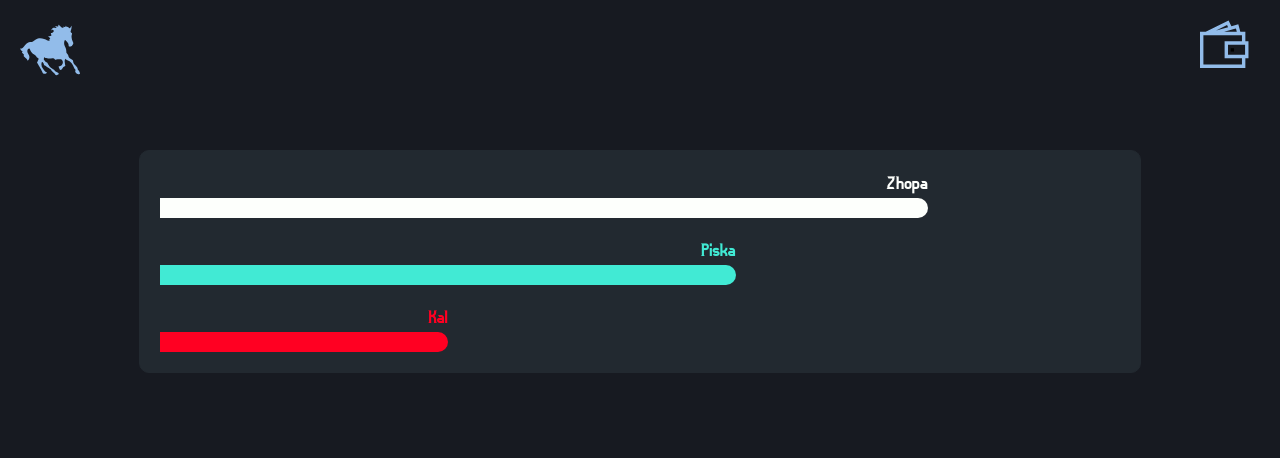
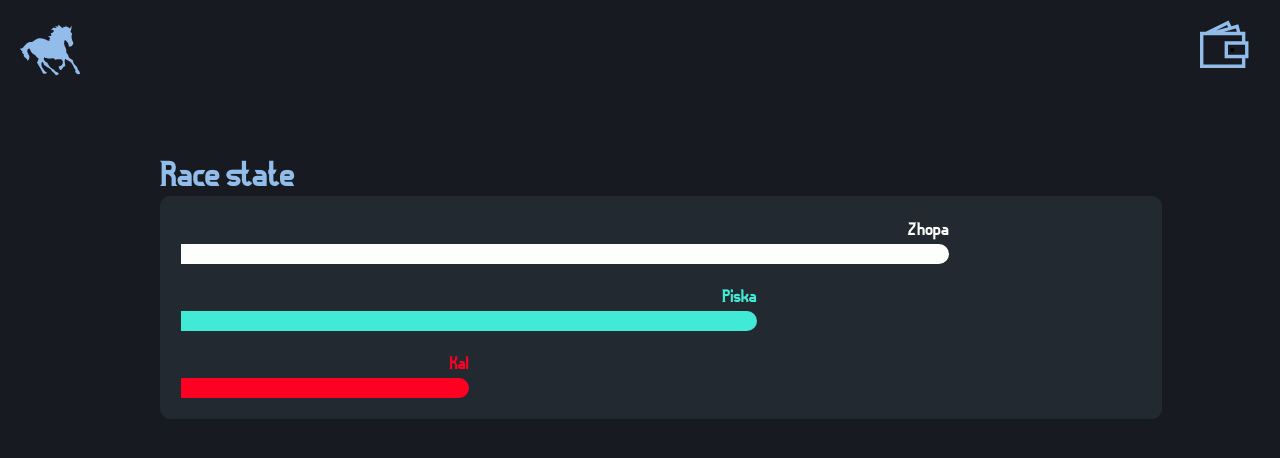
Before and after one commit to kekw-sqr/horse-racing, a React (Create React App) app: page /horse-racing in a window 1280 px wide. Shown: the top 458 px of the page. Built offline with nearby package versions, Linux system fonts and the light colour scheme.

Commit message:
Add background for widget

```diff
--- a/src/pages/horseRacing/HorseRacing.css
+++ b/src/pages/horseRacing/HorseRacing.css
@@ -1,9 +1,23 @@
-.raceTitle {
-  font-size: 40px;
+.raceStateTitle {
+  font-size: 32px;
   text-align: left;
 }
 
 .widget {
   display: flex;
   justify-content: center;
+  flex-direction: column;
+  align-items: flex-start;
+  width: 80%;
 }
+
+.horseRacing {
+  display: flex;
+  flex-direction: column;
+  justify-content: center;
+}
+
+.horsesStateWidget {
+  display: flex;
+  justify-content: center;
+}
--- a/src/pages/horseRacing/HorseRacing.tsx
+++ b/src/pages/horseRacing/HorseRacing.tsx
@@ -25,12 +25,16 @@ export const HorseRacing = () => {
 
   return (
     <PageLayout>
-      <div>
-        {/* <div className='raceTitle'>
-          Race is on!
-        </div> */}
-        <div className='widget'>
-          <HorsesWidget horses={horses} />
+      <div className='horseRacing'>
+
+        <div className='horsesStateWidget'>
+          <div className='widget'>
+            <div className='raceStateTitle'>
+              Race state
+            </div>
+
+            <HorsesWidget horses={horses} />
+          </div>
         </div>
       </div>
     </PageLayout>
--- a/src/pages/horseRacing/HorsesWidget/HorsesWidget.css
+++ b/src/pages/horseRacing/HorsesWidget/HorsesWidget.css
@@ -1,5 +1,5 @@
 .horsesWidget {
-  width: 80%;
+  width: 100%;
 
   padding: 0px 20px 20px 20px;
   border: 1px solid var(--secondary);
```
